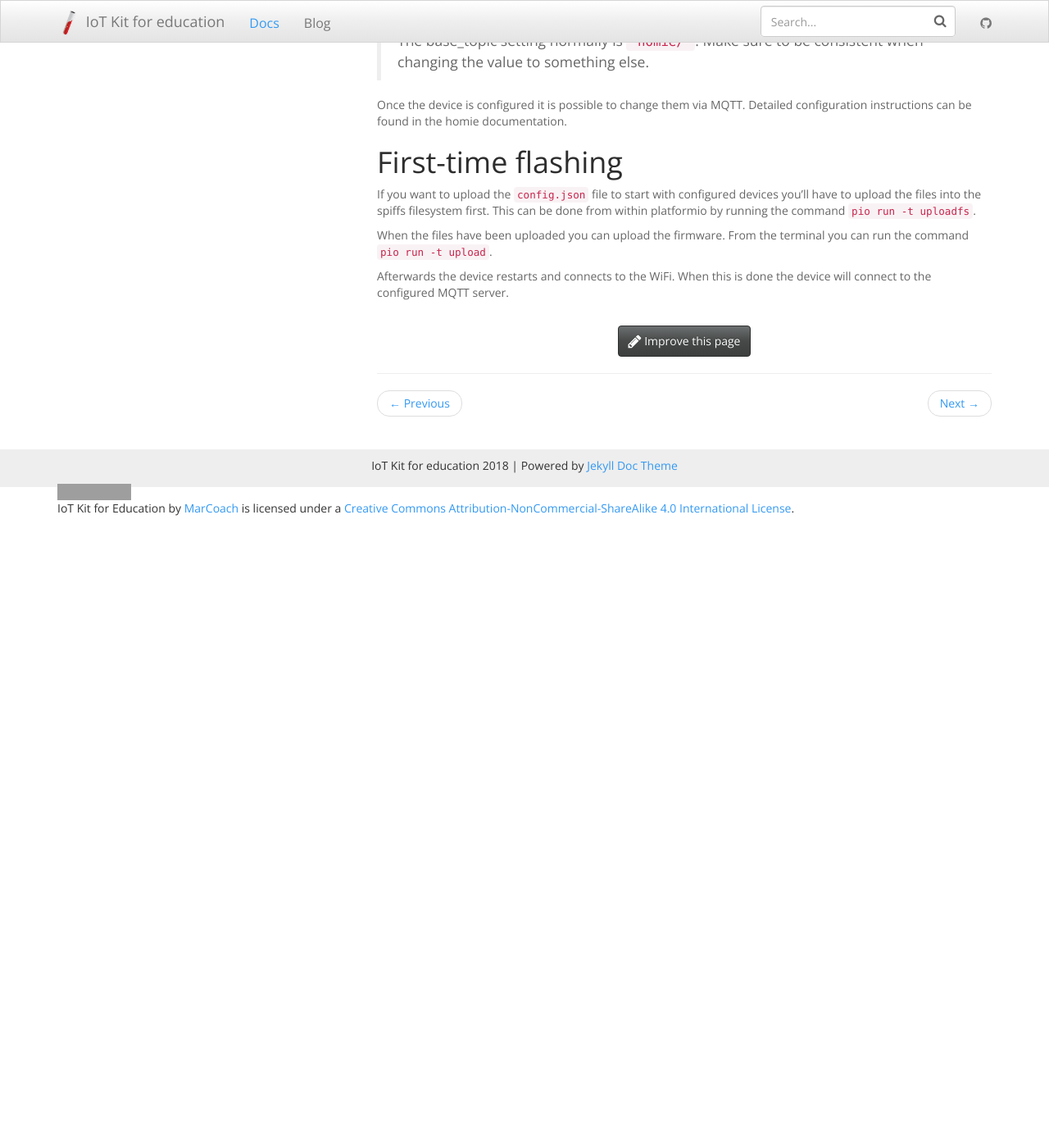
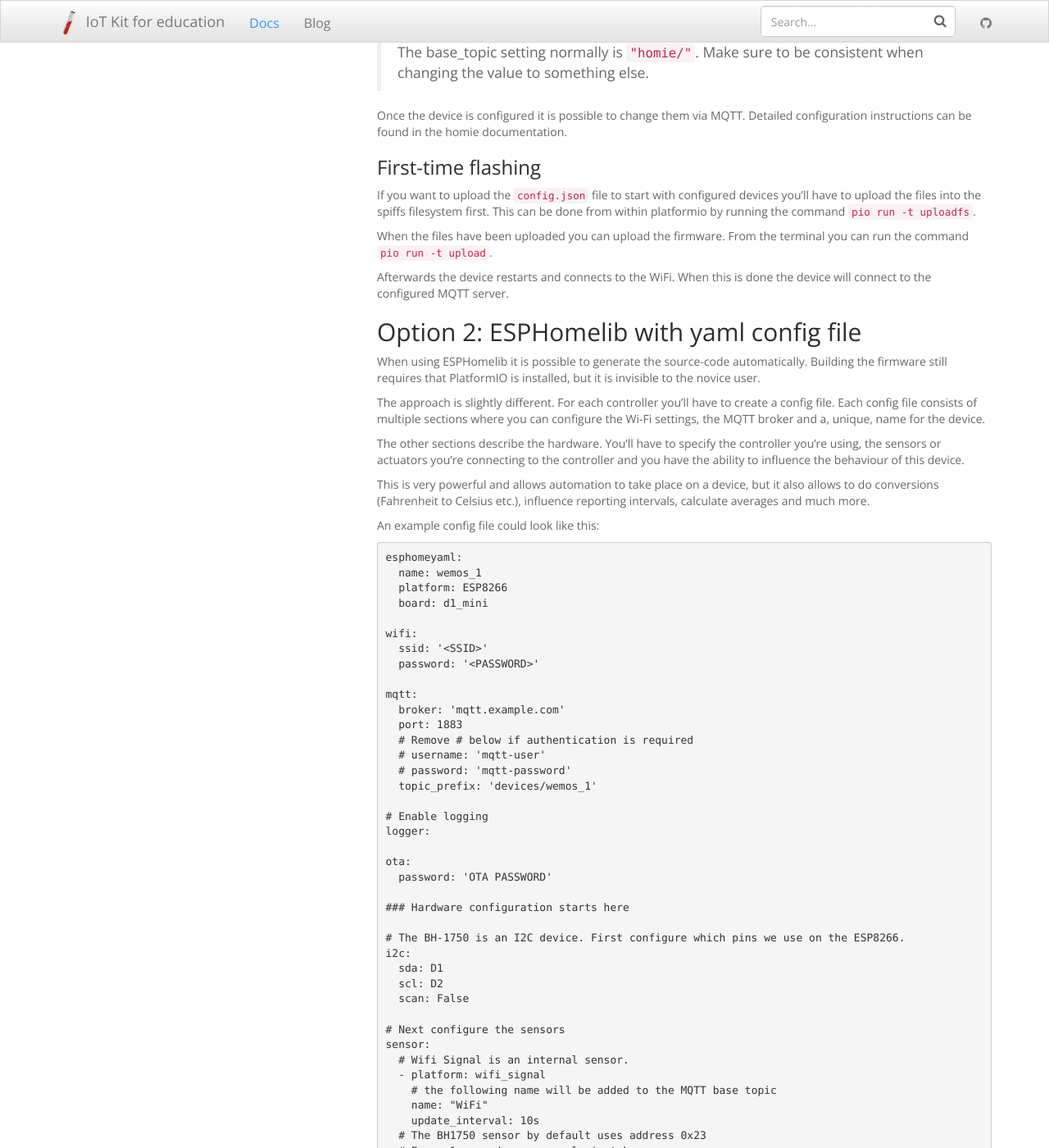
Before and after one commit to mverleun/IoT-Web, a Jekyll site: the page built from _docs/firmwares.md, in a window 1280 px wide and 1400 px high, scrolled down 1533 px. Shown: the whole window at 82% size. Built offline with Jekyll 4.4.1, drawn with Linux system fonts in a browser that asks for light colours; nearby versions of some CDN libraries; before the commit the page ends 2163 px from its top, so only the background shows below that; some of the changed text lies outside the part shown; grey boxes are pictures that could not be loaded.

Commit message:
Added ESPHomelib

````diff
--- a/_docs/firmwares.md
+++ b/_docs/firmwares.md
@@ -7,41 +7,27 @@ When looking for firmware don't forget to check the following projects:
 [espeasy](https://www.letscontrolit.com/wiki/index.php/ESPEasy) and
 [espurna](https://bitbucket.org/xoseperez/espurna).
 
-They are universal firmwares that can do multiple things. Even though they're
-not difficult to use, they all have their own mqtt topics, data formats und
-update procedures making them less intuitive. Also their source code has grown
-over time, making it less easy to study it in a short time.
+They are universal firmwares that can do multiple things. Even though they're not difficult to use, they all have their own mqtt topics, data formats und update procedures making them less intuitive. Also their source code has grown over time, making it less easy to study it in a short time.
 
-They may provide what you need, or can be used as inspiration for your own
-projects.
+They may provide what you need, or can be used as inspiration for your own projects.
 
-Multiple firmwares
-------------------
-Instead of creating a great universal firmware that supports a multitude of
-shields this project consists of dedicated firmwares for a specific task.
+## Multiple firmwares
+Instead of creating a great universal firmware that supports a multitude of shields this project consists of dedicated firmwares for a specific task.
 
-If new shields are added it is easy to create the firmware because of the homie
-framework.
+This can be done with both the homie framework as well as with ESPHomelib. Homie requires programming in C, ESPHomelib does not. Both frameworks require PlatformIO to build the firmware.
 
-PlatformIO
-----------
+## Option 1: Homie with PlatformIO
 Development of the firmwares is done using [PlatformIO](https://platformio.org). This is a great open source IDE that supports a wide variety of boards. All the examples mentioned on this site assume that directories are structured according to the structure of this
 platform.
 
 When including external libraries this is often done via the file
-`platformio.ini`. Each firmware has it’s own copy of this file.
+`platformio.ini`. Each firmware has its own copy of this file.
 
-Initial configuration of the firmware
--------------------------------------
-When the device has enough storage capacity the configuration can be done easily
-through a web browser. Each freshly flashed device will start as an access-point
-where you can connect to. Simply fill in the required information and the device
-is ready for use.
+### Initial configuration of the firmware
 
-It is also possible to create a config file in JSON format and upload it to the
-device. An example file is provided in the directory `data/homie` of the
-downloaded source-code. Rename `config.json.example` into `config.json` and
-modify the settings to match your configuration.
+When the device has enough storage capacity the configuration can be done easily through a web browser. Each freshly flashed device will start as an access-point where you can connect to. Simply fill in the required information and the device is ready for use.
+
+It is also possible to create a config file in JSON format and upload it to the device. An example file is provided in the directory `data/homie` of the downloaded source-code. Rename `config.json.example` into `config.json` and modify the settings to match your configuration.
 
 A typical `config.json` file looks like this:
 
@@ -91,13 +77,84 @@ If you don't want to use authentication you can use the following as a template:
 
 >   The base_topic setting normally is `"homie/"`. Make sure to be consistent when changing the value to something else.
 
-Once the device is configured it is possible to change them via MQTT. Detailed
-configuration instructions can be found in the homie documentation.
+Once the device is configured it is possible to change them via MQTT. Detailed configuration instructions can be found in the homie documentation.
 
-First-time flashing
-==================
+### First-time flashing
 If you want to upload the `config.json` file to start with configured devices you'll have to upload the files into the spiffs filesystem first. This can be done from within platformio by running the command `pio run -t uploadfs`.
 
 When the files have been uploaded you can upload the firmware. From the terminal you can run the command `pio run -t upload`.
 
 Afterwards the device restarts and connects to the WiFi. When this is done the device will connect to the configured MQTT server.
+
+## Option 2: ESPHomelib with yaml config file
+When using ESPHomelib it is possible to generate the source-code automatically. Building the firmware still requires that PlatformIO is installed, but it is invisible to the novice user.
+
+The approach is slightly different. For each controller you'll have to create a config file. Each config file consists of multiple sections where you can configure the Wi-Fi settings, the MQTT broker and a, unique, name for the device.
+
+The other sections describe the hardware. You'll have to specify the controller you're using, the sensors or actuators you're connecting to the controller and you have the ability to influence the behaviour of this device.
+
+This is very powerful and allows automation to take place on a device, but it also allows to do conversions (Fahrenheit to Celsius etc.), influence reporting intervals, calculate averages and much more.
+
+An example config file could look like this:
+
+```
+esphomeyaml:
+  name: wemos_1
+  platform: ESP8266
+  board: d1_mini
+
+wifi:
+  ssid: '<SSID>'
+  password: '<PASSWORD>'
+
+mqtt:
+  broker: 'mqtt.example.com'
+  port: 1883
+  # Remove # below if authentication is required
+  # username: 'mqtt-user'
+  # password: 'mqtt-password'
+  topic_prefix: 'devices/wemos_1'
+
+# Enable logging
+logger:
+
+ota:
+  password: 'OTA PASSWORD'
+
+### Hardware configuration starts here
+
+# The BH-1750 is an I2C device. First configure which pins we use on the ESP8266.
+i2c:
+  sda: D1
+  scl: D2
+  scan: False
+
+# Next configure the sensors
+sensor:
+  # Wifi Signal is an internal sensor.
+  - platform: wifi_signal
+    # the following name will be added to the MQTT base topic
+    name: "WiFi"
+    update_interval: 10s
+  # The BH1750 sensor by default uses address 0x23
+  # Every 1 second a new sample is taken
+  - platform: bh1750
+    # the following name will be added to the MQTT base topic
+    name: "Brightness"
+    address: 0x23
+    update_interval: 1s
+
+  # All values are reported to the MQTT topic(s) created in the sensor
+  # section where the topic has '/state' appended to it.
+  # In this example:
+  # devices/wemos_1/WiFi/state
+  # devices/wemos_1/Brightness/state
+```
+
+Let's assume that the name of this file is `wemos_1.yaml`. Once you've created this file compiling and uploading is as easy as running the command:
+
+`$ esphomeyaml wemos_1.yaml run`
+
+### First-time flashing
+The very first time you flash ESPHomelib firmware you have to connect the device via USB.
+Subsequent firmware uploads can be done via the network as well. If the device is in the same network it will be discovered automatically, otherwise it's IP address has to be specified.
````
